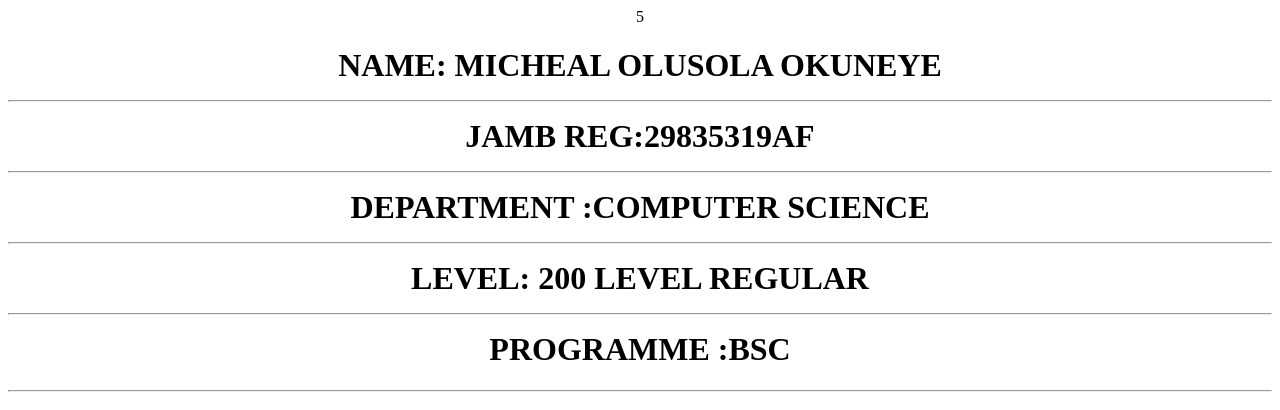
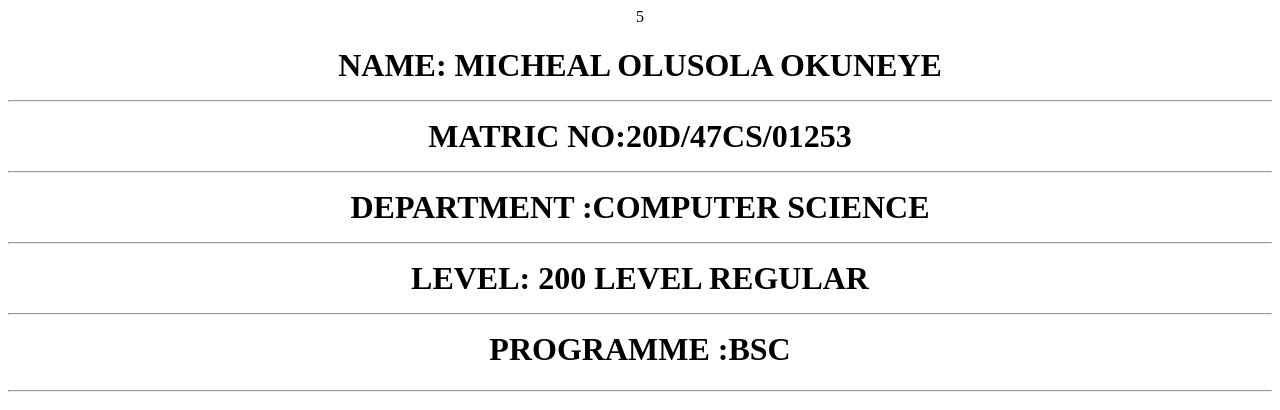
Before and after one commit to mickelroy/assignment-, a plain HTML site: page index.html in a window 1280 px wide. Shown: the top 410 px of the page. Drawn offline with Linux system fonts and the light colour scheme.

Commit message:
Update index.html

```diff
--- a/index.html
+++ b/index.html
@@ -6,7 +6,7 @@
 <body link=>
     <center>5
 
-        <H1>NAME: MICHEAL OLUSOLA OKUNEYE <br><hr>  JAMB REG:29835319AF <br><hr>  DEPARTMENT :COMPUTER SCIENCE <BR><hr> LEVEL: 200 LEVEL REGULAR <BR><hr> PROGRAMME :BSC</H1><hr>
+        <H1>NAME: MICHEAL OLUSOLA OKUNEYE <br><hr>  MATRIC NO:20D/47CS/01253 <br><hr>  DEPARTMENT :COMPUTER SCIENCE <BR><hr> LEVEL: 200 LEVEL REGULAR <BR><hr> PROGRAMME :BSC</H1><hr>
 </center>
 <center>
        <b><h1>WEB DESIGN</h1></b>
```
